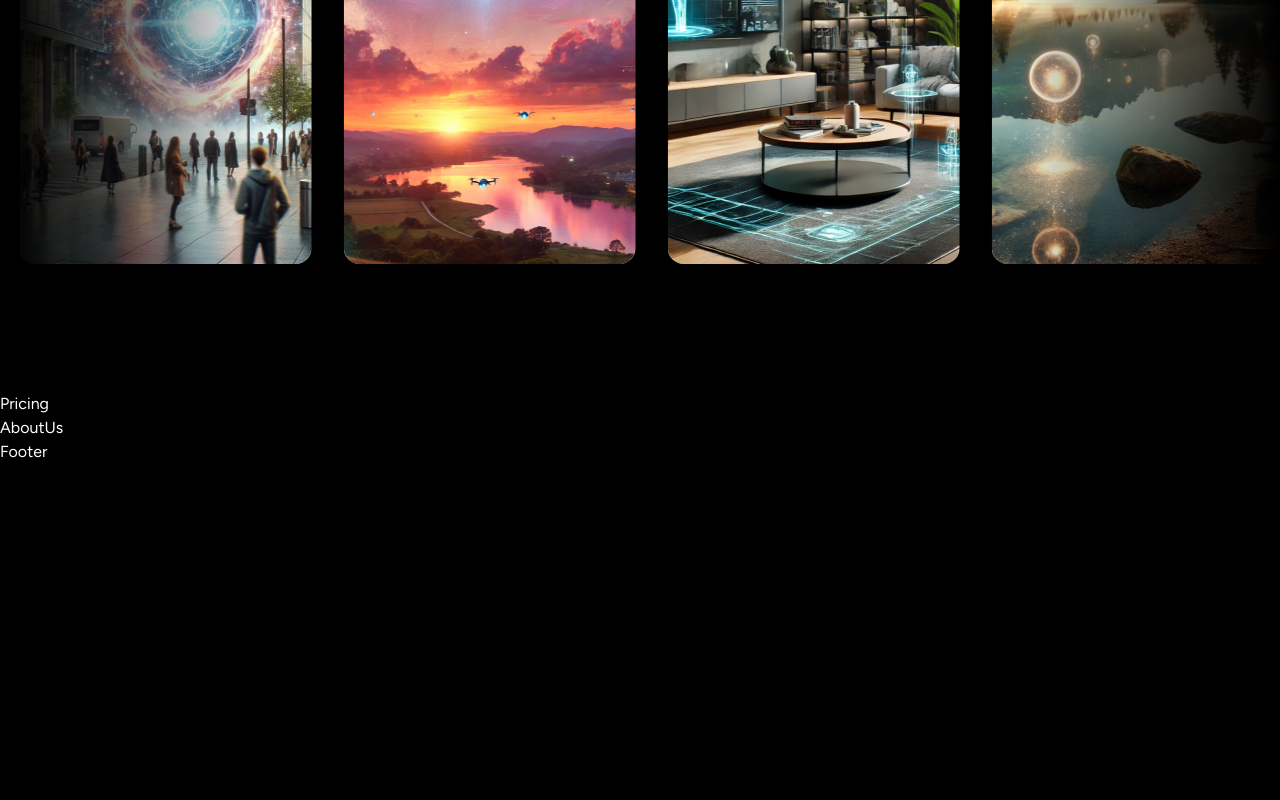
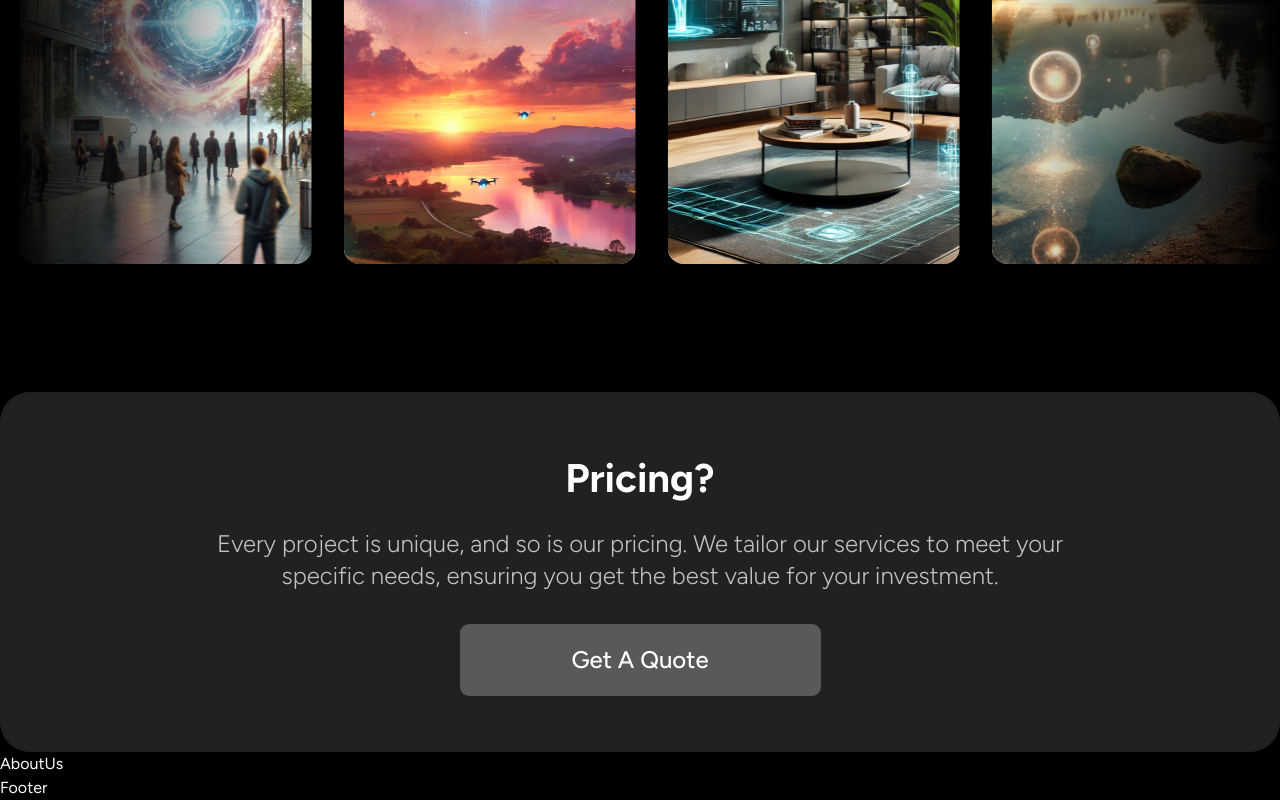
Before and after one commit to itsmiraz/vfxion-landing-page, a React (Vite) app: page / in a window 1280 px wide. Shown: the part 1957-2757 px from the top of the page. Before the commit the page ends 2421 px from the top, so only its background shows below. Built offline with nearby package versions, Linux system fonts and the light colour scheme.

Commit message:
pricing section don

```diff
--- a/src/components/pricing.jsx
+++ b/src/components/pricing.jsx
@@ -1,7 +1,15 @@
+import { Button } from "./ui/button"
 
 const Pricing = () => {
     return (
-        <div>Pricing</div>
+        <div className="bg-[#212121] rounded-[30px] text-center shadow-inner py-14">
+
+            <h2 className="text-[40px] font-bold">Pricing?</h2>
+            <p className="text-[#C3C3C3] pt-5 pb-8 text-2xl font-light">
+                Every project is unique, and so is our pricing. We tailor our services to meet your <br className="md:block hidden" /> specific needs, ensuring you get the best value for your investment.
+            </p>
+            <Button>Get A Quote</Button>
+        </div>
     )
 }
 
--- a/src/components/ui/button.jsx
+++ b/src/components/ui/button.jsx
@@ -1,6 +1,6 @@
 /* eslint-disable react/prop-types */
 export const Button = ({ children }) => {
-    return <button className="bg-[#FFFFFF40] min-w-[361px] py-5 text-center text-2xl font-medium">
+    return <button className="bg-[#FFFFFF40] rounded-[9px] min-w-[361px] py-5 text-center text-2xl font-medium">
         {children}
     </button>
 }
```
